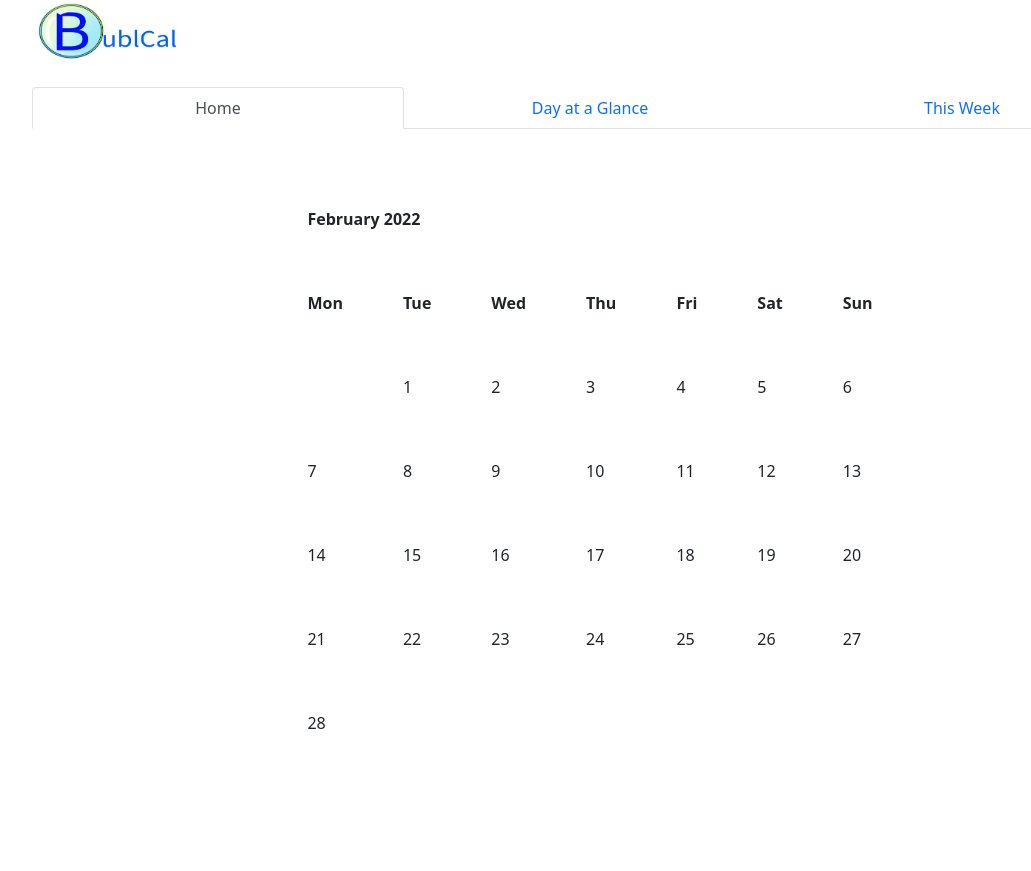
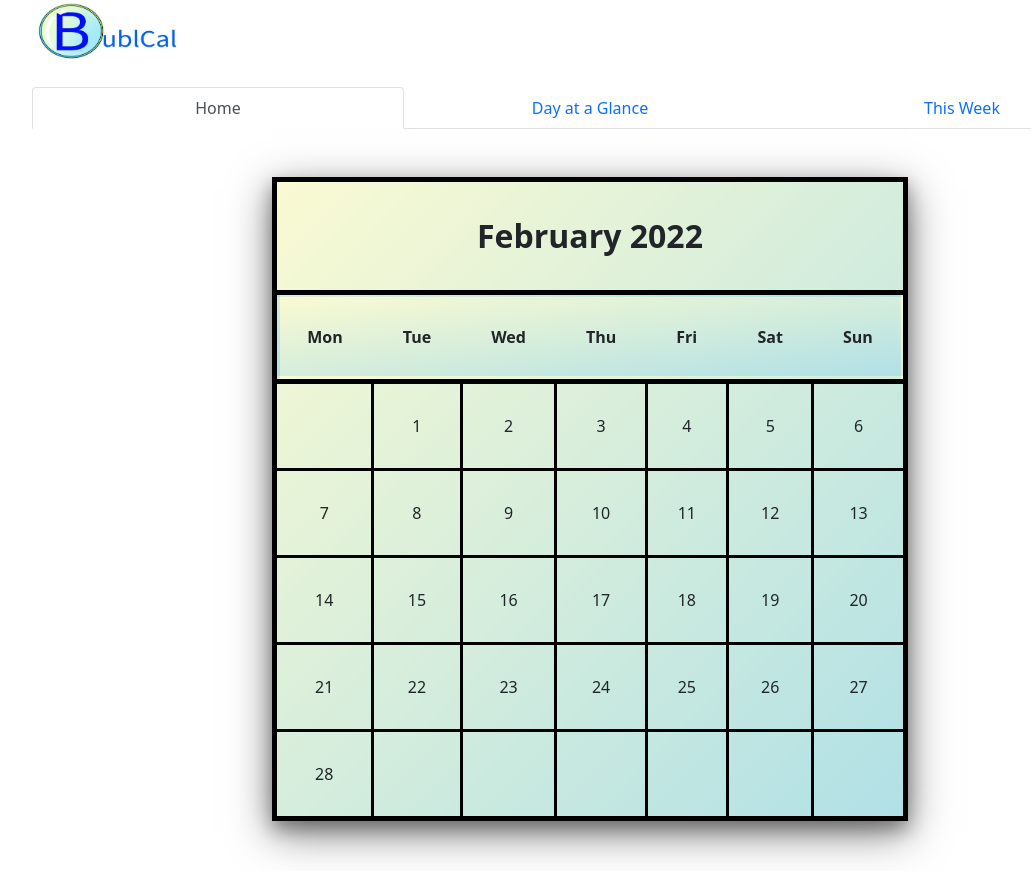
Before and after one commit to mlm0207/BublCal, a Django app: page /app/main/ in a window 1280 px wide. Shown: the whole page, without its empty margins (50-1081 px from the left). Before the commit the page ends 729 px from the top, so only its background shows below. Run offline with Django 4.2, Linux system fonts and the light colour scheme; some libraries are stand-ins or nearby versions.

Commit message:
organized and added css to main calendar page

```diff
--- /dev/null
+++ b/bublcal/app/static/main/main.css
@@ -0,0 +1,36 @@
+table
+{
+    border-collapse:collapse;
+    background-color: lightgray;
+    background-image: linear-gradient(to bottom right,lightgoldenrodyellow, powderblue );
+    border-color: black;
+    border-width: 5px;
+    border-style: solid;
+    margin-bottom: 50px;
+    box-shadow: 0 8px 16px 0 rgba(0, 0, 0, 0.3), 0 12px 40px 0 rgba(0, 0, 0, 0.5);
+}
+
+table td
+{
+    border:.1cm solid black;
+    text-align: center;
+}
+
+.currentMonth
+{
+    text-align: center;
+    font-size: xx-large;
+
+}
+
+.weekRow
+{
+    background-color: gray;
+    background-image: linear-gradient(to bottom right,lightgoldenrodyellow, powderblue );
+    border:5px solid black;
+}
+
+.weekCol
+{
+
+}
--- a/bublcal/app/templates/main.html
+++ b/bublcal/app/templates/main.html
@@ -2,7 +2,7 @@
 {% load static %}
 
 {% block styles %}
-    <link rel="stylesheet" type="text/css" href="{% static 'main.css' %}">
+    <link rel="stylesheet" type="text/css" href="{% static 'main/main.css' %}">
 {% endblock styles%}
 
 {% block calendar %}
```
